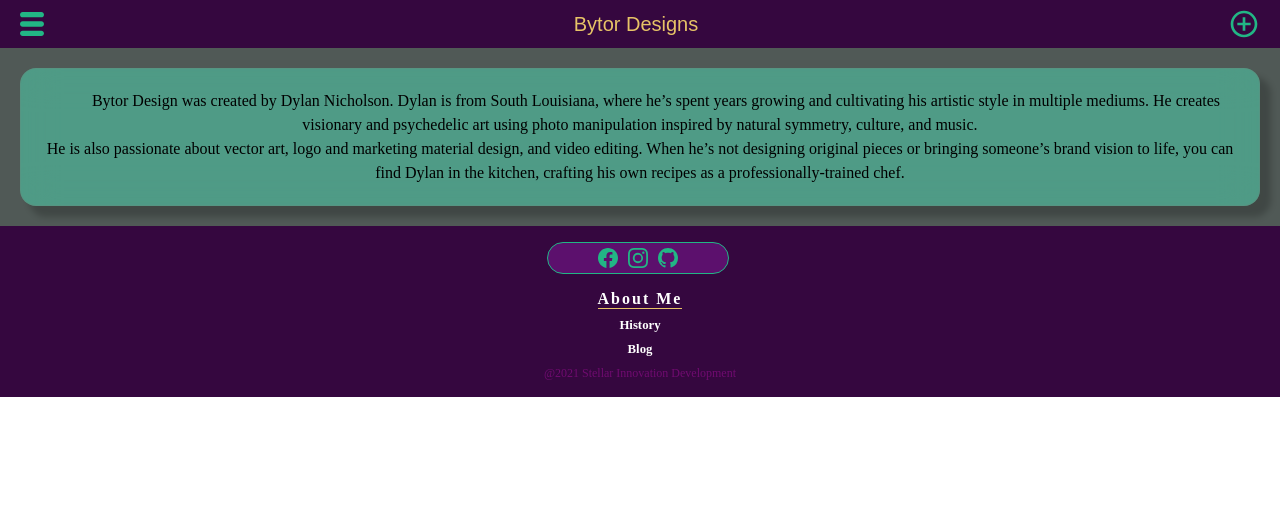
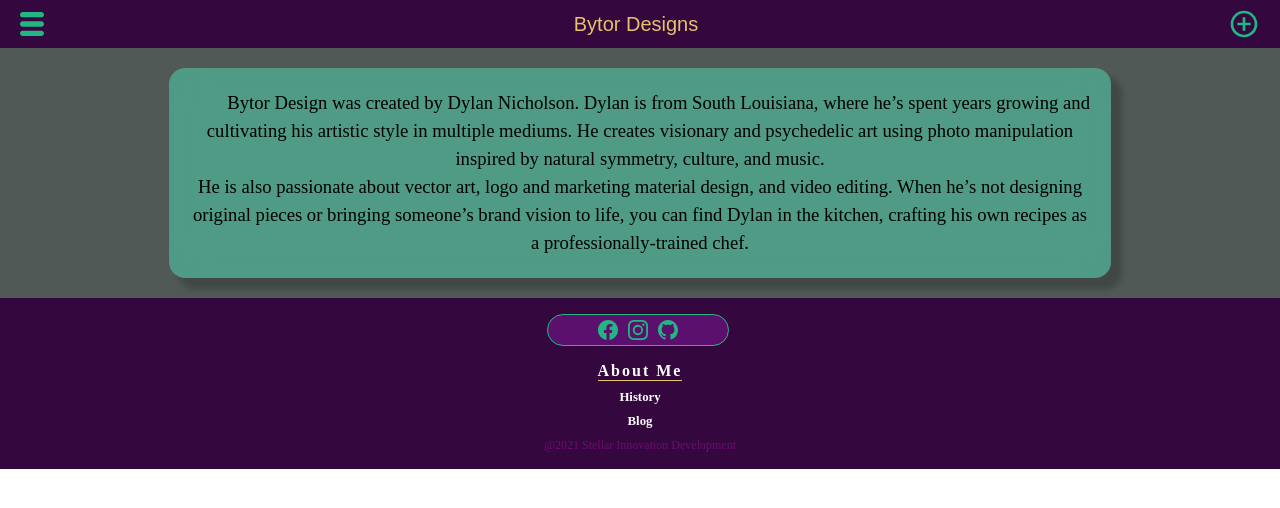
Before and after one commit to NicBab/Bytor_Designs, a React (Create React App) app: page / in a window 1280 px wide. Shown: the top 508 px of the page. Built offline with nearby package versions, Linux system fonts and the light colour scheme.

Commit message:
@media screen min width for responsive

```diff
--- a/src/pages/css/About.css
+++ b/src/pages/css/About.css
@@ -26,3 +26,10 @@ figCaption {
   border: 0.5px solid rgba(91, 146, 128, 0.65);
   box-shadow: 10px 10px 6px 1px rgba(0, 0, 0, 0.2);
 }
+
+@media screen and (min-width: 900px) {
+  figcaption {
+    max-width: 900px;
+    font-size: 14pt;
+  }
+}
```
